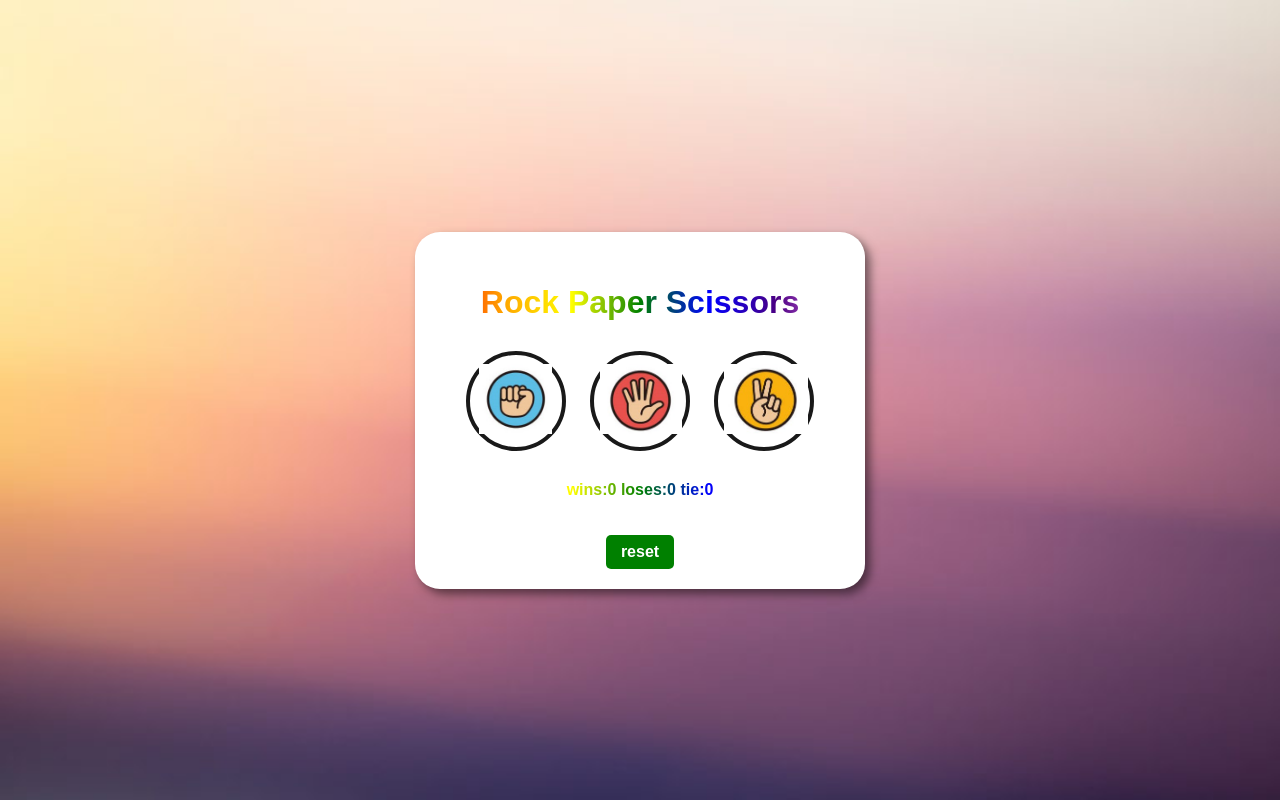
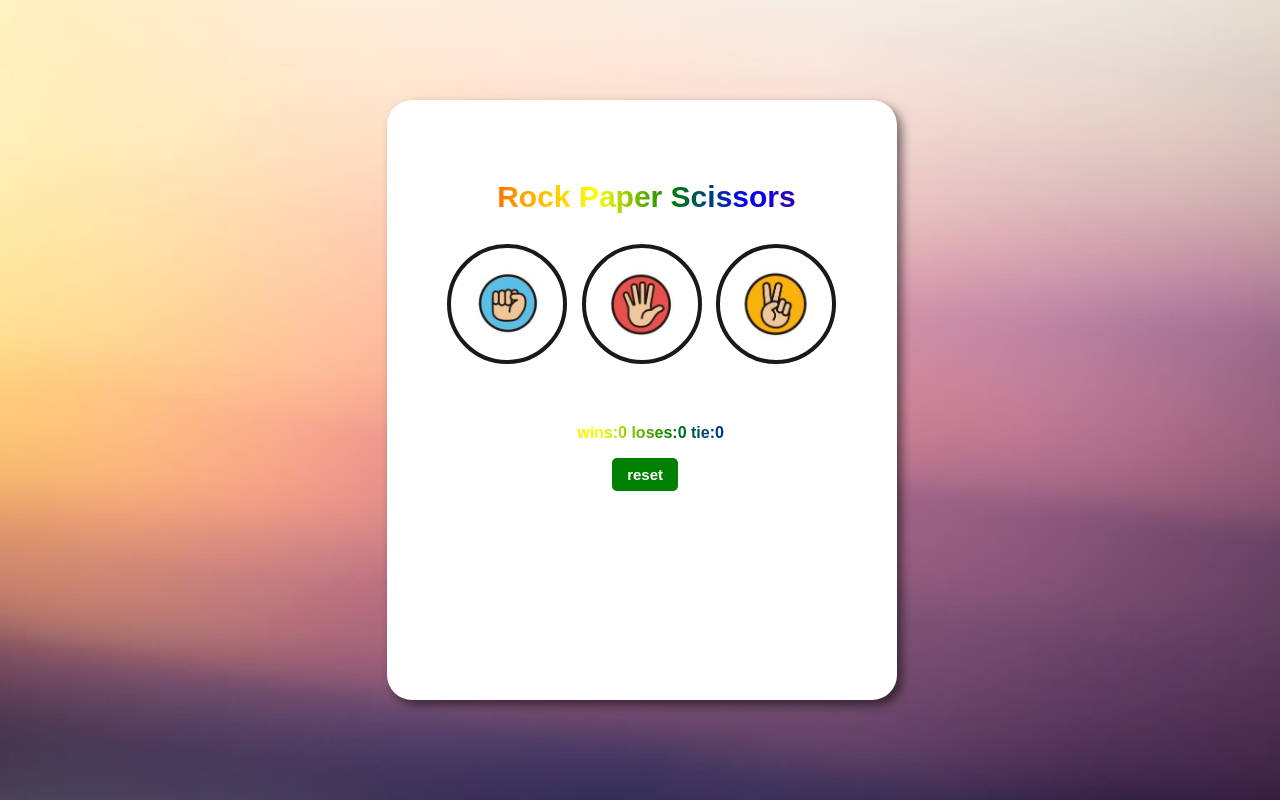
Before and after one commit to copy-ghost/Wowo, a plain HTML site: page index.html in a window 1280 px wide. Drawn offline with Linux system fonts and the light colour scheme.

Commit message:
Update index.html

```diff
--- a/index.html
+++ b/index.html
@@ -5,121 +5,130 @@
     <meta name="viewport" content="width=device-width, initial-scale=1.0">
     <title>games</title>
 <style>
-        #m-body {
-            background-image: url('s.jpg');
+#m-body{
+background-image:url('s.jpg');
 background-size: cover;
 color: rgb(25, 25, 25);
 font-family: arial;
-            display: flex;
-            justify-content: center;
-            align-items: center;
-            min-height: 100vh;
-            margin: 0;
 }
-
-        .doom {
+.doom{
 border: none;
-            max-width: 90%; /* Responsive width */
-            width: 450px; /* Default width */
+height: 550px;
+width: 450px;
+margin-left:30% ;
+margin-right: 30%;
 border-radius: 25px;
-            background-color: white;
-            box-shadow: 5px 5px 10px rgba(0, 0, 0, 0.5);
-            padding: 20px; /* Adjusted padding */
-            box-sizing: border-box;
-            text-align: center;
-            margin-top: 20px; /* Adjusted margin */
+align-content: start;
+padding-left:60px ;
+margin-top: 100px;
+background-color:white;
+box-shadow: 5px 5px 10px rgba(0,0,0,0.5);
+padding-top: 50px;
 }
-
-        .title {
-            font-size: 2em; /* Responsive font size */
+.title{
+font-size: 30px;
 font-weight: bold;
-            padding: 0; /* Removed padding */
-            background: linear-gradient(to left, violet, indigo, blue, green, yellow, orange, red);
-            -webkit-background-clip: text;
-            color: transparent;
-            margin-bottom: 20px;
-        }
-
-        .move-icon {
-            max-height: 70px;
-            width: auto;
-        }
-
-        .move-b {
-            background-color: transparent;
-            border: 4px solid rgb(25, 25, 25);
-            height: 100px; /* Adjusted size */
-            width: 100px; /* Adjusted size */
-            border-radius: 50%;
-            margin: 10px;
-            cursor: pointer;
-            display: inline-block;
-        }
-
-        .move-r {
-            font-size: 1.2em; /* Responsive font size */
-            font-weight: bold;
-            margin-top: 20px;
-            padding: 0; /* Removed padding */
-            background: linear-gradient(to left, violet, indigo, blue, green, yellow, orange, red);
+padding-left: 50px;
+background: linear-gradient(to left,
+violet,
+indigo,
+blue,
+green,
+yellow,
+orange,
+red);
 -webkit-background-clip: text;
 color: transparent;
 }
-
-        .score {
-            margin-top: 20px;
+.move-icon{
+height: 70px;
+}
+.move-b{
+background-color: transparent;
+border: 4px solid rgb(25, 25, 25);
+height: 120px;
+width: 120px;
+border-radius:60px ;
+margin-right: 10px;
+cursor: pointer;
+}
+.move-r{
+font-size: 25px;
 font-weight: bold;
-            padding: 0; /* Removed padding */
-            background: linear-gradient(to left, violet, indigo, blue, green, yellow, orange, red);
+margin-top: 40px;
+padding-left: 160px;
+background: linear-gradient(to left,
+violet,
+indigo,
+blue,
+green,
+yellow,
+orange,
+red);
 -webkit-background-clip: text;
 color: transparent;
 }
-
-        .reset {
+.score{
+margin-top: 60px;
+font-weight: bold;
+padding-left: 130px;
+background: linear-gradient(to left,
+violet,
+indigo,
+blue,
+green,
+yellow,
+orange,
+red);
+-webkit-background-clip: text;
+color: transparent;
+}
+.reset{
 background-color: green;
 color: white;
 font-weight: bold;
 cursor: pointer;
-            font-size: 1em; /* Responsive font size */
+font-size: 15px;
 border: none;
 padding: 8px 15px;
-            margin-top: 20px;
+margin-left: 165px;
 border-radius: 5px;
 }
-
-        .move-c {
-            max-height: 80px;
-            width: auto;
+.move-c{
+height:80px;
 }
-
-        .ruuu {
+.ruuu{
 font-weight: bold;
-            padding: 0; /* Removed padding */
-            background: linear-gradient(to left, violet, indigo, blue, green, yellow, orange, red);
+padding-left: 60px;
+background: linear-gradient(to left,
+violet,
+indigo,
+blue,
+green,
+yellow,
+orange,
+red);
 -webkit-background-clip: text;
 color: transparent;
-            margin-top: 20px;
 }
 </style>
 </head>
 <body id="m-body">
 <div class="doom">
-        <p class="title">Rock Paper Scissors</p>
-
-        <button onclick="playGames(`Rock`);" class="move-b">
-            <img src="rock.jpg" alt="Rock" class="move-icon">
+<p class="title">Rock Paper Scissors </p>
+<button onclick="playGames(`Rock`);
+" class="move-b">
+<img src="rock.jpg" class="move-icon">
 </button>
 <button onclick="playGames(`Paper`);" class="move-b">
-            <img src="paper.jpg" alt="Paper" class="move-icon">
+<img src="paper.jpg" class="move-icon">
 </button>
 <button onclick="playGames(`Scissors`);" class="move-b">
-            <img src="scissors.jpg" alt="Scissors" class="move-icon">
+<img src="scissors.jpg" class="move-icon">
 </button>
-
-        <p class="js-result move-r"></p>
-        <p class="js-move ruuu"></p>
-        <p class="js-score score"></p>
-
+<p class = "js-result move-r"></p>
+<p class = "js-move ruuu"></p>
+<p class = "js-score score"></p>
 <button onclick="
 score.wins=0;
 score.losses=0;
@@ -130,79 +139,88 @@
 reset
 </button>
 </div>
-
 <script>
-        let score = JSON.parse(localStorage.getItem('score')) || {
-            wins: 0,
-            losses: 0,
-            ties: 0
+let score =
+JSON.parse(localStorage.getItem('score'))||
+{
+wins:0,
+losses:0,
+ties:0
 };
-
 update();
-
-        function playGames(dec) {
-            Move = pickComputerMove();
-            let result = "";
-            if (dec === `Scissors`) {
-                if (Move === 'Rock') {
-                    result = "you lose";
-                } else if (Move === "Paper") {
-                    result = "you win";
-                } else if (Move === "Scissors") {
-                    result = "it's a tie";
+function playGames(dec)
+{
+Move=pickComputerMove();
+let result="";
+if(dec===`Scissors`){
+if(Move==='Rock'){
+result="you lose";
 }
-            } else if (dec === `Paper`) {
-                if (Move === 'Rock') {
-                    result = "you win";
-                } else if (Move === "Paper") {
-                    result = "it's tie";
-                } else if (Move === "Scissors") {
-                    result = "you lose";
+else if(Move==="Paper"){
+result="you win";
 }
-            } else if (dec === `Rock`) {
-                if (Move === 'Rock') {
-                    result = "It's tie";
-                } else if (Move === "Paper") {
-                    result = "you lose";
-                } else if (Move === "Scissors") {
-                    result = "you win";
+else if(Move==="Scissors"){
+result="it's a tie";
 }
 }
-            if (result === "you win") {
+else if(dec===`Paper`){
+if(Move==='Rock'){
+result="you win";
+}
+else if(Move==="Paper"){
+result="it's tie";
+}
+else if(Move==="Scissors"){
+result="you lose";
+}
+}
+else if(dec===`Rock`){
+if(Move==='Rock'){
+result="It's tie";
+}
+else if(Move==="Paper"){
+result="you lose";
+}
+else if(Move==="Scissors"){
+result="you win";
+}
+}
+if(result === "you win")
+{
 score.wins += 1;
-            } else if (result === "you lose") {
+}
+else if(result === "you lose")
+{
 score.losses += 1;
-            } else if (result === "it's a tie") {
+}
+else if(result === "it,s a tie")
+{
 score.ties += 1;
 }
-
-            localStorage.setItem('score', JSON.stringify(score));
-
+localStorage.setItem('score',JSON.stringify(score));
 update();
-
 document.querySelector('.js-result').innerHTML = result;
-
-            document.querySelector('.js-move').innerHTML = `you <img src="${dec}.jpg" class="move-c">   computer <img src="${Move}.jpg" class="move-c">`;
-
-
+document.querySelector('.js-move')
+.innerHTML = `you <img src="${dec}.jpg" class="move-c"> computer <img src="${Move}.jpg" class="move-c">`;
 }
-
-        function update() {
-            document.querySelector('.js-score').innerHTML = `wins:${score.wins}      loses:${score.losses}      tie:${score.ties}`;
+function update()
+{
+document.querySelector('.js-score').innerHTML = `wins:${score.wins} loses:${score.losses} tie:${score.ties}`;
 }
-
-        function pickComputerMove() {
-            let Move = "";
-            const Num = Math.random();
-            if (Num < 0.33 && Num >= 0) {
-                Move = "Rock";
-            } else if (Num < 0.66 && Num >= 0.33) {
-                Move = "Paper";
-            } else if (Num < 1 && Num >= 0.66) {
-                Move = "Scissors";
+function pickComputerMove()
+{
+let Move="";
+const Num=Math.random();
+if(Num < 0.33&&Num >= 0){
+Move="Rock";
+}
+else if(Num < 0.66&&Num >= 0.33){
+Move="Paper";
+}
+else if(Num < 1&&Num>=0.66){
+Move="Scissors";
 }
 return Move;
-
 }
 </script>
 </body>
```
Lines whose indentation alone changed are shown as unchanged.
